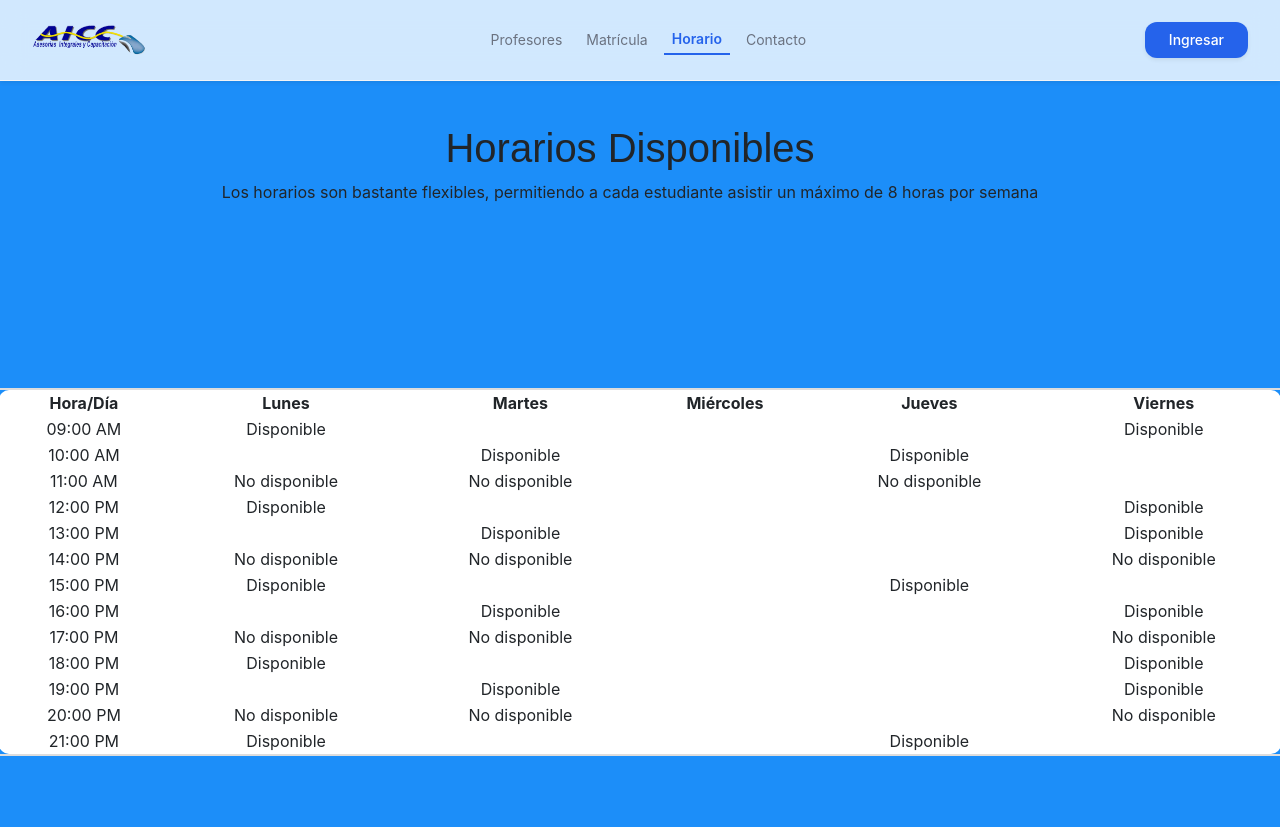
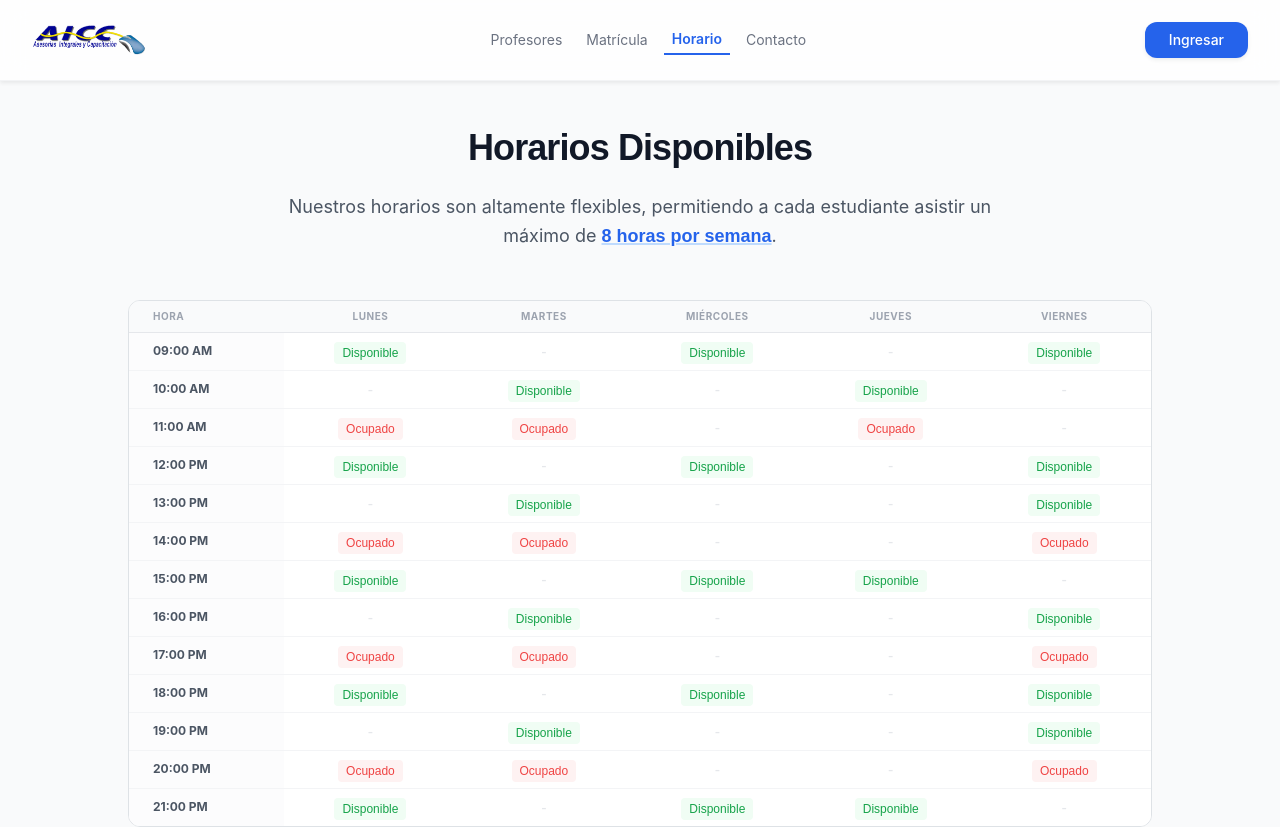
Before and after one commit to vale1260/aicc, a React (Create React App) app in the folder frontend/: page /horario in a window 1280 px wide. Shown: the top 827 px of the page. Built offline with nearby package versions, Linux system fonts and the light colour scheme; a small style sheet from the web is missing.

Commit message:
feat: modernización y compactación de la sección de horarios

```diff
--- /dev/null
+++ b/frontend/src/components/ScheduleTable.js
@@ -0,0 +1,68 @@
+import React from 'react';
+
+const StatusBadge = ({ available, active }) => {
+  if (!active) return <span className="text-gray-200">-</span>;
+
+  return (
+    <span className={`px-2 py-1 rounded text-[12px] ${available
+      ? 'bg-green-50 text-green-600'
+      : 'bg-red-50 text-red-500'
+      }`}>
+      {available ? 'Disponible' : 'Ocupado'}
+    </span>
+  );
+};
+
+export const ScheduleTable = ({ days, schedule }) => {
+  return (
+    <div className="w-full max-w-5xl mx-auto">
+      <div className="overflow-hidden rounded-xl border border-gray-200 bg-white">
+        <div className="overflow-x-auto">
+          <table className="min-w-full divide-y divide-gray-200">
+            <thead>
+              <tr className="bg-gray-50">
+                <th className="px-4 py-2 text-left text-[10px] font-bold text-gray-400 uppercase tracking-wider">
+                  Hora
+                </th>
+                {days.map((dia) => (
+                  <th key={dia} className="px-4 py-2 text-center text-[10px] font-bold text-gray-400 uppercase tracking-wider">
+                    {dia}
+                  </th>
+                ))}
+              </tr>
+            </thead>
+            <tbody className="bg-white divide-y divide-gray-100">
+              {schedule.map((slot, index) => (
+                <tr key={index} className="hover:bg-gray-50 transition-colors">
+                  <td className="px-4 py-2 text-left whitespace-nowrap left-0 text-xs font-bold text-gray-600 bg-gray-50/50">
+                    {slot.hora}
+                  </td>
+                  {days.map((dia) => {
+                    const diaKey = dia.toLowerCase().normalize("NFD").replace(/[\u0300-\u036f]/g, "");
+                    const isActive = slot[diaKey];
+                    return (
+                      <td key={dia} className="px-4 py-1.5 whitespace-nowrap text-center">
+                        <StatusBadge available={slot.disponible} active={isActive} />
+                      </td>
+                    );
+                  })}
+                </tr>
+              ))}
+            </tbody>
+          </table>
+        </div>
+      </div>
+
+      <div className="mt-4 flex justify-center gap-6 text-[10px] font-medium text-gray-400">
+        <div className="flex items-center gap-1.5">
+          <span className="w-2 h-2 rounded-full bg-green-500"></span>
+          Disponible
+        </div>
+        <div className="flex items-center gap-1.5">
+          <span className="w-2 h-2 rounded-full bg-red-400"></span>
+          Ocupado
+        </div>
+      </div>
+    </div>
+  );
+};
--- a/frontend/src/components/horario.js
+++ b/frontend/src/components/horario.js
@@ -1,11 +1,9 @@
-import React, { Component } from 'react';
+import React from 'react';
+import { ScheduleTable } from './ScheduleTable';
 
-export default class Horario extends Component {
-  constructor() {
-    super();
-    this.state = {
-      diasSemana: ['Lunes', 'Martes', 'Miércoles', 'Jueves', 'Viernes'],
-      horarios: [
+const Horario = () => {
+  const diasSemana = ['Lunes', 'Martes', 'Miércoles', 'Jueves', 'Viernes'];
+  const horarios = [
     { hora: '09:00 AM', disponible: true, lunes: true, martes: false, miercoles: true, jueves: false, viernes: true },
     { hora: '10:00 AM', disponible: true, lunes: false, martes: true, miercoles: false, jueves: true, viernes: false },
     { hora: '11:00 AM', disponible: false, lunes: true, martes: true, miercoles: false, jueves: true, viernes: false },
@@ -19,51 +17,28 @@ export default class Horario extends Component {
     { hora: '19:00 PM', disponible: true, lunes: false, martes: true, miercoles: false, jueves: false, viernes: true },
     { hora: '20:00 PM', disponible: false, lunes: true, martes: true, miercoles: false, jueves: false, viernes: true },
     { hora: '21:00 PM', disponible: true, lunes: true, martes: false, miercoles: true, jueves: true, viernes: false }
-      ],
-    };
-  }
+  ];
 
-  renderTableHeader() {
   return (
-      <tr>
-        <th>Hora/Día</th>
-        {this.state.diasSemana.map((dia, index) => (
-          <th key={index}>{dia}</th>
-        ))}
-      </tr>
-    );
-  }
+    <div className="pt-32 pb-20 bg-gray-50 min-h-screen">
+      <div className="max-w-7xl mx-auto px-4 sm:px-6 lg:px-8">
 
-  renderHorarioRow(horario, index) {
-    return (
-      <tr key={index}>
-        <td>{horario.hora}</td>
-        {this.state.diasSemana.map((dia, i) => (
-          <td
-            key={i}
-            className={horario[dia.toLowerCase()] ? (horario.disponible ? 'disponible' : 'no-disponible') : ''}
-          >
-            {horario[dia.toLowerCase()] ? (horario.disponible ? 'Disponible' : 'No disponible') : ''}
-          </td>
-        ))}
-      </tr>
-    );
-  }
+        {/* Page Header */}
+        <div className="text-center mb-12">
+          <h1 className="text-4xl font-extrabold text-gray-900 mb-4 tracking-tight">
+            Horarios Disponibles
+          </h1>
+          <p className="text-lg text-gray-600 max-w-3xl mx-auto leading-relaxed">
+            Nuestros horarios son altamente flexibles, permitiendo a cada estudiante asistir un máximo de <span className="text-blue-600 font-bold underline decoration-2 decoration-blue-200">8 horas por semana</span>.
+          </p>
+        </div>
 
-  render() {
-    return (
-      <div className="row justify-content-center align-items-center vh-100" style={{ marginTop: "40px" }}>
-        <div style={{ marginRight: '20px', textAlign: 'center' }}>
-          <h1>Horarios Disponibles</h1>
-          <p>Los horarios son bastante flexibles, permitiendo a cada estudiante asistir un máximo de 8 horas por semana</p>
-        </div>
-        <div style={{ overflow: 'hidden', borderRadius: '10px', border: '2px solid #ddd' }}>
-          <table style={{ backgroundColor: 'white', borderRadius: '10px', borderCollapse: 'collapse', width: '100%' }}>
-            <thead>{this.renderTableHeader()}</thead>
-            <tbody>{this.state.horarios.map((horario, index) => this.renderHorarioRow(horario, index))}</tbody>
-          </table>
+        {/* Schedule Table Component */}
+        <ScheduleTable days={diasSemana} schedule={horarios} />
+
       </div>
     </div>
   );
-  }
-}
+};
+
+export default Horario;
```
Lines whose indentation alone changed are shown as unchanged.
